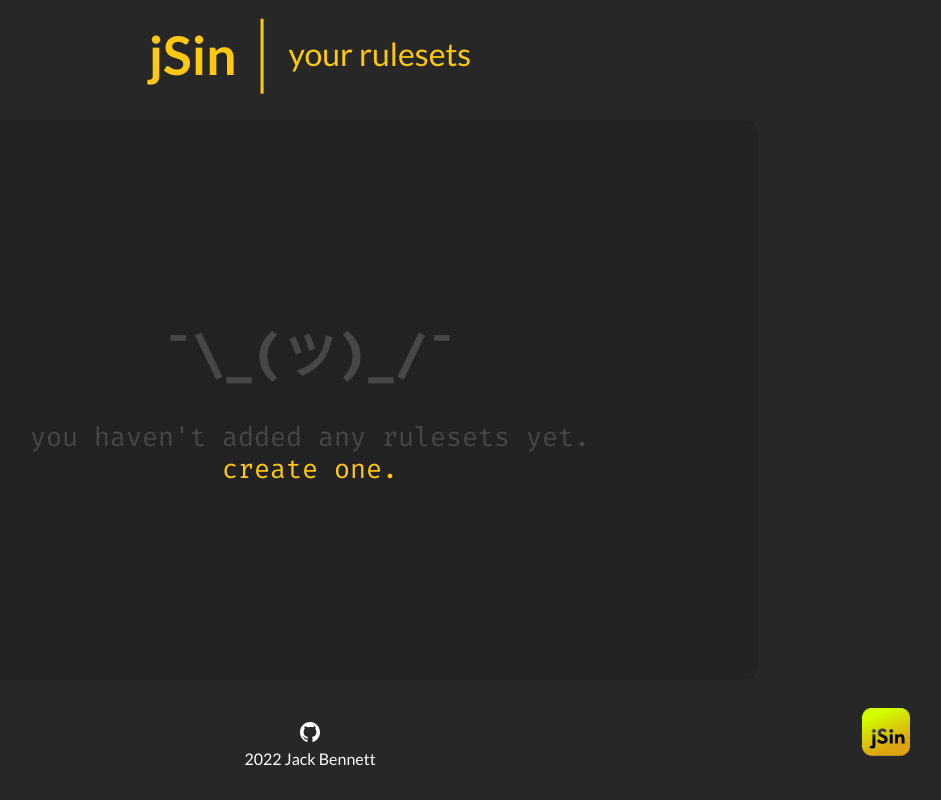
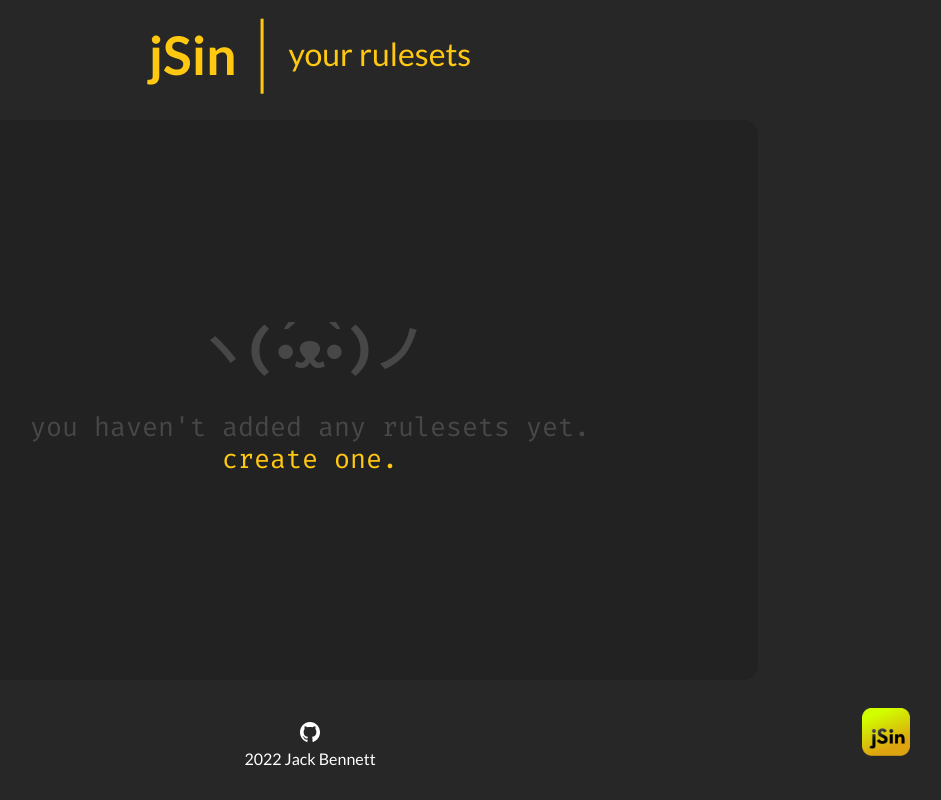
Before and after one commit to jabenuk/jsin-extension, a browser extension: page jsin/extension/frontend/dashboard.html in a window 1280 px wide. Shown: the whole page, without its empty margins (330-1271 px from the left). Drawn offline with Linux system fonts and the light colour scheme.

Commit message:
Add higher-res icon, more stupid time-wasting stuff

```diff
--- a/jsin/extension/frontend/dashboard.html
+++ b/jsin/extension/frontend/dashboard.html
@@ -43,10 +43,11 @@
 			</div>
 
 			<div class="corner-logo">
-				<img src="../../resources/favicon/128x128.png">
+				<img src="../../resources/favicon/256x256.png">
 			</div>
 		</div>
 
 		<script src="src/frontend.js"></script>
+		<script src="../inject.js"></script>
 	</body>
 </html>
--- a/jsin/extension/frontend/src/frontend.js
+++ b/jsin/extension/frontend/src/frontend.js
@@ -36,7 +36,9 @@ try {
 		"(；⌣̀_⌣́)",
 		"(&gt;︵&lt;)",
 		"(´-_-｀)",
-		"¯\\_(ツ)_/¯"
+		"¯\\_(ツ)_/¯",
+		"(o_O)",
+		"ヽ(•́ᴥ•̀)ノ",
 	];
 
 	let emoticonElement = document.querySelector("#emoticon");
--- a/jsin/extension/frontend/style/dashboard.css
+++ b/jsin/extension/frontend/style/dashboard.css
@@ -173,6 +173,8 @@ a {
 	font-weight: bold;
 
 	margin-bottom: 24pt;
+
+	line-height: 40pt;
 }
 
 .footer {
```
Also changed, not shown: jsin/resources/favicon/256x256.png (added).
